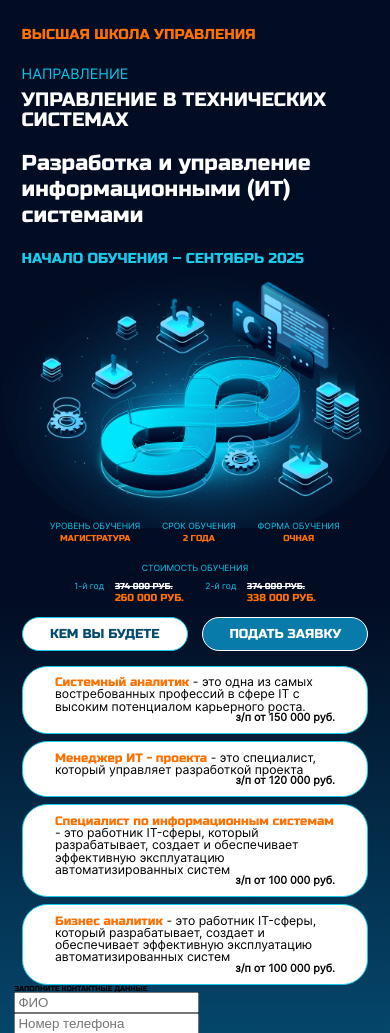
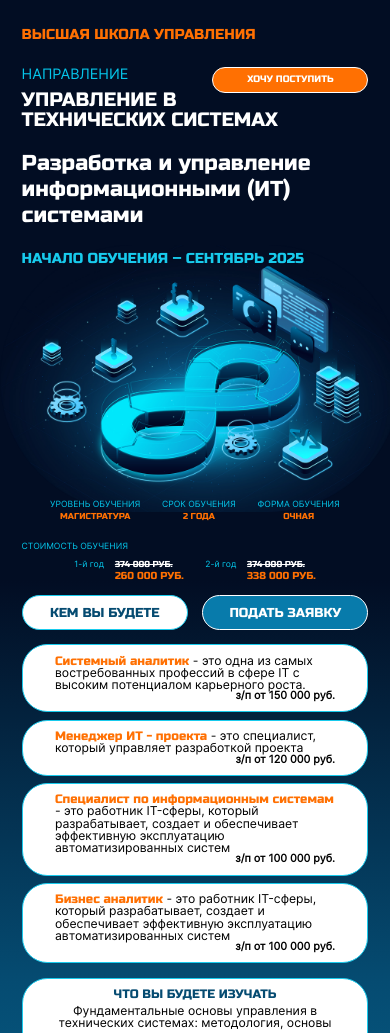
Before and after one commit to SagderovKamalIT/it, a website: page index.html in a window 390 px wide. Shown: the part 67-1100 px from the top of the page. Drawn offline with nearby package versions, Linux system fonts and the light colour scheme; files whose address does not match are found by name.

Commit message:
add changes

```diff
--- a/index.html
+++ b/index.html
@@ -15,7 +15,7 @@
   <section class="intro">
     <div class="wrap">
       <header class="header">
-        <a class="header__logo" href="https://www.rudn.ru/" target="_blank" rel="noopener noreferrer" >
+        <a class="header__logo" href="https://www.rudn.ru/" target="_blank" rel="noopener noreferrer">
           <picture>
             <source media="(max-width: 460px)" srcset="./assets/icons/rudn-logo-mobile.svg">
 
@@ -24,15 +24,14 @@
         </a>
 
         <div class="header__right">
-          <a class="header__btn-enroll js_btn"
-          href="https://forms.yandex.ru/cloud/6824c8ed4936392522f721f8 "
-          target="_blank" rel="noopener noreferrer" >Хочу поступить</a>
+          <a class="header__btn-enroll js_btn" href="https://forms.yandex.ru/cloud/6824c8ed4936392522f721f8 "
+            target="_blank" rel="noopener noreferrer">Хочу поступить</a>
 
           <div class="header__link">
             <a href="tel:+79998804567">
               <img class="header__link-img" src="./assets/icons/phone.svg" alt="Иконка телефона">
             </a>
-            <a href="#"  class="js-burger__btn">
+            <a href="#" class="js-burger__btn">
               <img class="header__link-img" src="./assets/icons/more.svg" alt="Иконка">
             </a>
           </div>
@@ -45,7 +44,7 @@
             </button>
             <div class="js-burger__content">
               <ul class="header__burger-list">
-                <a href="https://www.rudn.ru/" target="_blank" rel="noopener noreferrer" >
+                <a href="https://www.rudn.ru/" target="_blank" rel="noopener noreferrer">
                   <img src="./assets/icons/burger-logo.svg" alt="Логотип 'РУДН'">
                 </a>
                 <li><a href="#about">О программе</a></li>
@@ -66,7 +65,7 @@
 
   <main>
 
-    <section  id="about">
+    <section id="about">
       <div class="about">
 
         <div class="wrap">
@@ -83,10 +82,8 @@
                 В ТЕХНИЧЕСКИХ СИСТЕМАХ
               </h2>
 
-              <h2 class="about__section-subtitle-mobile" >
-                УПРАВЛЕНИЕ <br>
-                В ТЕХНИЧЕСКИХ СИСТЕМАХ
-              </h2>
+                <a class="header__btn-enroll about__section-btn" href="https://forms.yandex.ru/cloud/6824c8ed4936392522f721f8 "
+            target="_blank" rel="noopener noreferrer">Хочу поступить</a>
             </div>
 
             <div class="about__section about__section-second">
@@ -166,10 +163,8 @@
             <div class="career__content">
 
               <p class="career__content-title wrapper">КЕМ ВЫ БУДЕТЕ</p>
-              <a
-              href="https://forms.yandex.ru/cloud/6824c8ed4936392522f721f8 "
-              target="_blank" rel="noopener noreferrer"
-              class="career__content-button js-btn">ПОДАТЬ ЗАЯВКУ</a>
+              <a href="https://forms.yandex.ru/cloud/6824c8ed4936392522f721f8 " target="_blank"
+                rel="noopener noreferrer" class="career__content-button js-btn">ПОДАТЬ ЗАЯВКУ</a>
             </div>
 
             <div class="career__text">
@@ -223,46 +218,7 @@
 
           </div>
 
-          <div class=" js-popup popup">
-            <div class="popup__wrap">
 
-              <div class=" js-popup__content popup__content">
-
-                <div class="js-popup__close-btn popup__close-btn ">
-
-                </div>
-
-                <h3 class="order__title">
-                  ЗАПОЛНИТЕ КОНТАКТНЫЕ ДАННЫЕ
-                </h3>
-
-
-                <form id="order__form" class="order__form">
-
-
-                  <div class="form__group">
-
-                    <input id="name" class="order__input " type="text" name="name" placeholder="ФИО">
-                    <span class="form__error" data-for="name" ></span>
-                  </div>
-
-                  <div class="form__group">
-
-                    <input id="phone" class="order__input " type="tel" name="phone" placeholder="Номер телефона">
-                    <span class="form__error" data-for="phone" ></span>
-                  </div>
-
-                  <button class="order__btn">ПОДАТЬ ЗАЯВКУ</button>
-                  <div class="form__send-result"></div>
-                </form>
-
-
-
-              </div>
-
-            </div>
-
-          </div>
 
         </div>
       </div>
@@ -363,7 +319,9 @@
         </div>
         <div class="benefits__content js-benefits__content">
           <ul>
-            <li>Сотрудничество с индустриальными партнерами и организация практики в крупных российских компаниях обеспечивает возможность  содействия в трудоустройстве выпускникам с хорошей успеваемостью в период обучения.</li>
+            <li>Сотрудничество с индустриальными партнерами и организация практики в крупных российских компаниях
+              обеспечивает возможность  содействия в трудоустройстве выпускникам с хорошей успеваемостью в период
+              обучения.</li>
           </ul>
         </div>
 
@@ -376,7 +334,11 @@
         </div>
         <div class="benefits__content js-benefits__content">
           <ul>
-            <li>Преподаватели кафедры - кандидаты и доктора экономических, педагогических, технических наук, в т.ч. специалисты, имеющие многолетний опыт работы в ведущих научно-образовательных организациях и вузах России (ФИЦ "Информатики и управления" РАН, МИФИ, НИУ ВШЭ и др.) и практики из компаний, входящих в Госкорпорацию "Ростех", в т.ч. АО «Научно-исследовательский институт автоматической аппаратуры имени академика В. С. Семенихина», АО "Системы управления" и др.</li>
+            <li>Преподаватели кафедры - кандидаты и доктора экономических, педагогических, технических наук, в т.ч.
+              специалисты, имеющие многолетний опыт работы в ведущих научно-образовательных организациях и вузах России
+              (ФИЦ "Информатики и управления" РАН, МИФИ, НИУ ВШЭ и др.) и практики из компаний, входящих в Госкорпорацию
+              "Ростех", в т.ч. АО «Научно-исследовательский институт автоматической аппаратуры имени академика В. С.
+              Семенихина», АО "Системы управления" и др.</li>
           </ul>
         </div>
 
@@ -404,9 +366,11 @@
         </div>
         <div class="benefits__content js-benefits__content">
           <ul>
-            <li>Кафедра математического моделирования и информационных технологий ВШУ регулярно организует для студентов мероприятия:</li>
+            <li>Кафедра математического моделирования и информационных технологий ВШУ регулярно организует для студентов
+              мероприятия:</li>
 
-            <li>проводит экскурсии в ведущие российские компании для знакомства с корпоративной культурой, условиями стажировок и карьерного развития
+            <li>проводит экскурсии в ведущие российские компании для знакомства с корпоративной культурой, условиями
+              стажировок и карьерного развития
               Среди таких компаний: Сбер, Альфа-банк, Ozon, VK, МТС digital, Авито Tech, Б1, Дом.РФ</li>
 
             <li>организует лекции и мастер-классы от практиков</li>
@@ -984,7 +948,8 @@
         </div>
 
         <div class="footer__address">
-    <a href="https://yandex.ru/maps/213/moscow/house/ulitsa_miklukho_maklaya_6/Z04Ycg5pSkIFQFtvfXp0c3xiYA==/?ll=37.499372%2C55.652014&amp;z=16" target="_blank" rel="noopener noreferrer">
+          <a href="https://yandex.ru/maps/213/moscow/house/ulitsa_miklukho_maklaya_6/Z04Ycg5pSkIFQFtvfXp0c3xiYA==/?ll=37.499372%2C55.652014&amp;z=16"
+            target="_blank" rel="noopener noreferrer">
             <span>АДРЕС:</span>
             Москва, ул. Миклухо-Маклая 6, (Главный корпус РУДН, каб. 418)
           </a>
@@ -993,25 +958,28 @@
             <div class="footer__address-container">
               <div class="footer__address-section">
                 <img src="./assets/icons/RUDN-subway.svg" alt="Иконка московского метро">
-          <a href="https://yandex.ru/maps/213/moscow/stops/5971465327/?ll=37.507553%2C55.648238&tab=overview&z=16" target="_blank" rel="noopener noreferrer">Университет дружбы народов</a>
+                <a href="https://yandex.ru/maps/213/moscow/stops/5971465327/?ll=37.507553%2C55.648238&tab=overview&z=16"
+                  target="_blank" rel="noopener noreferrer">Университет дружбы народов</a>
               </div>
               <div class="footer__address-section">
                 <img src="./assets/icons/belyaevo-subway.svg" alt="Иконка московского метро">
-          <a href="https://yandex.ru/maps/213/moscow/stops/station__9858788/?ll=37.525832%2C55.642750&tab=overview&z=16" target="_blank" rel="noopener noreferrer">Беляево</a>
+                <a href="https://yandex.ru/maps/213/moscow/stops/station__9858788/?ll=37.525832%2C55.642750&tab=overview&z=16"
+                  target="_blank" rel="noopener noreferrer">Беляево</a>
               </div>
               <div class="footer__address-section">
                 <img src="./assets/icons/yugo-zapad-subway.svg" alt="Иконка московского метро">
-          <a href="https://yandex.ru/maps/213/moscow/stops/station__9858950/?ll=37.483099%2C55.663633&tab=overview&z=16" target="_blank" rel="noopener noreferrer">Юго-Западная</ф>
+                <a href="https://yandex.ru/maps/213/moscow/stops/station__9858950/?ll=37.483099%2C55.663633&tab=overview&z=16"
+                  target="_blank" rel="noopener noreferrer">Юго-Западная</ф>
               </div>
             </div>
 
             <div class="footer__link-list">
-        <a href="https://vk.com/rudn_university" target="_blank" rel="noopener noreferrer" >
+              <a href="https://vk.com/rudn_university" target="_blank" rel="noopener noreferrer">
                 <img src="./assets/icons/VK-rudn.svg" alt="Логотип VK">
               </a>
 
 
-        <a href="https://t.me/s/postupayvrudn"  target="_blank" rel="noopener noreferrer">
+              <a href="https://t.me/s/postupayvrudn" target="_blank" rel="noopener noreferrer">
                 <img src="./assets/icons/tg-rudn.svg" alt="Логотип telegram">
 
               </a>
@@ -1020,13 +988,13 @@
           </div>
         </div>
 
-    <p class="footer__text" >© 2006-2025 Российский университет дружбы народов им. Патриса Лумумбы</p>
+        <p class="footer__text">© 2006-2025 Российский университет дружбы народов им. Патриса Лумумбы</p>
 
 
   </footer>
 
 
-  <script src="./js/inputmask.min.js" ></script>
+  <script src="./js/inputmask.min.js"></script>
   <script src="./js/main.js"></script>
   <script src="./js/burger.js"></script>
   <script src="./js/open.js"></script>
--- a/scss/blocks/about.scss
+++ b/scss/blocks/about.scss
@@ -26,6 +26,10 @@
     gap: 0.5rem;
     margin-bottom: 4.5rem;
 
+    &-btn {
+      display: none;
+    }
+
 
 
     &-head {
@@ -40,9 +44,6 @@
     }
 
 
-       &-subtitle-mobile {
-        display: none;
-       }
 
     &-title {
       font-size: 3.5rem;
@@ -127,7 +128,8 @@
       flex-direction: column;
       gap: 0.25rem;
 
-      &-old, &-oldest {
+      &-old,
+      &-oldest {
         font-size: 1.375rem;
         text-decoration: line-through;
         color: $white;
@@ -173,10 +175,29 @@
     }
 
     &__section {
+      position: relative;
       display: flex;
       flex-direction: column-reverse;
       gap: 2.5rem;
       margin-bottom: 0.5rem;
+
+      &-btn {
+        position: absolute;
+        display: inline;
+        text-decoration: none;
+        width: 45%;
+        font-size: 1.3rem;
+        padding: 0.7rem;
+        text-align: center;
+        line-height: 1.4;
+        border-radius: 10rem;
+        right: 0;
+        top: 0;
+      }
+
+      &-btn:hover {
+        border: 0.25rem solid $orange;
+      }
 
 
 
@@ -191,16 +212,10 @@
         font-size: 2.7rem;
         order: 1;
         margin-bottom: 2.5rem;
-        display: non;
+        width: 40rem;
 
       }
 
-       &-subtitle-mobile {
-        font-size: 2.7rem;
-        order: 1;
-        margin-bottom: 2.5rem;
-        color: $white;
-       }
 
       &-title {
         font-size: 3rem;
@@ -222,7 +237,7 @@
       }
 
       &-second {
-      margin-bottom: 35rem;
+        margin-bottom: 32rem;
       }
     }
 
@@ -314,10 +329,6 @@
       display: none;
     }
 
-    &-mobile {
-
-    }
-  }
 
   .about__info-subtitle {
     order: 1;
@@ -334,3 +345,4 @@
   }
 
 }
+}
```
Also changed, not shown: css/style.css, 1 other file. Lines whose indentation alone changed are shown as unchanged.
